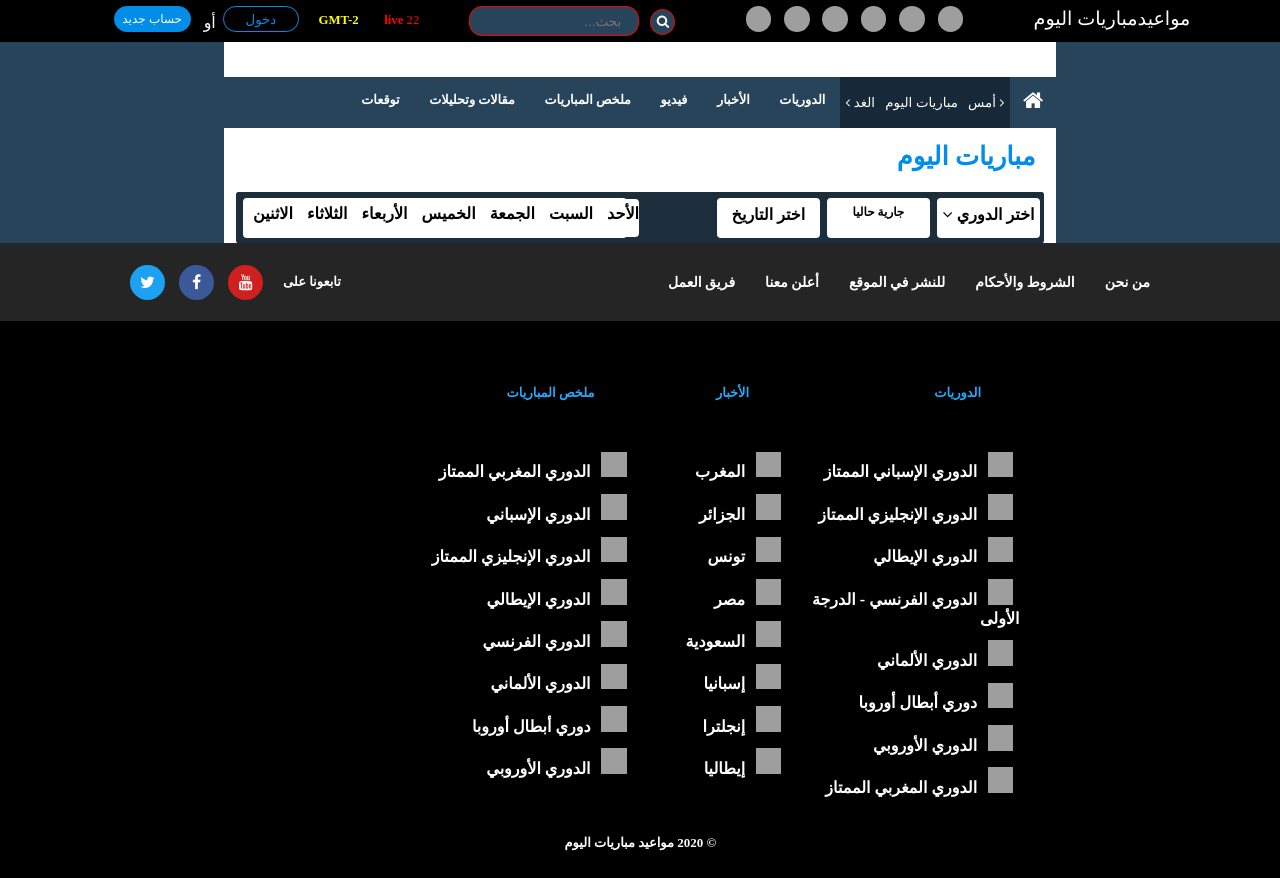
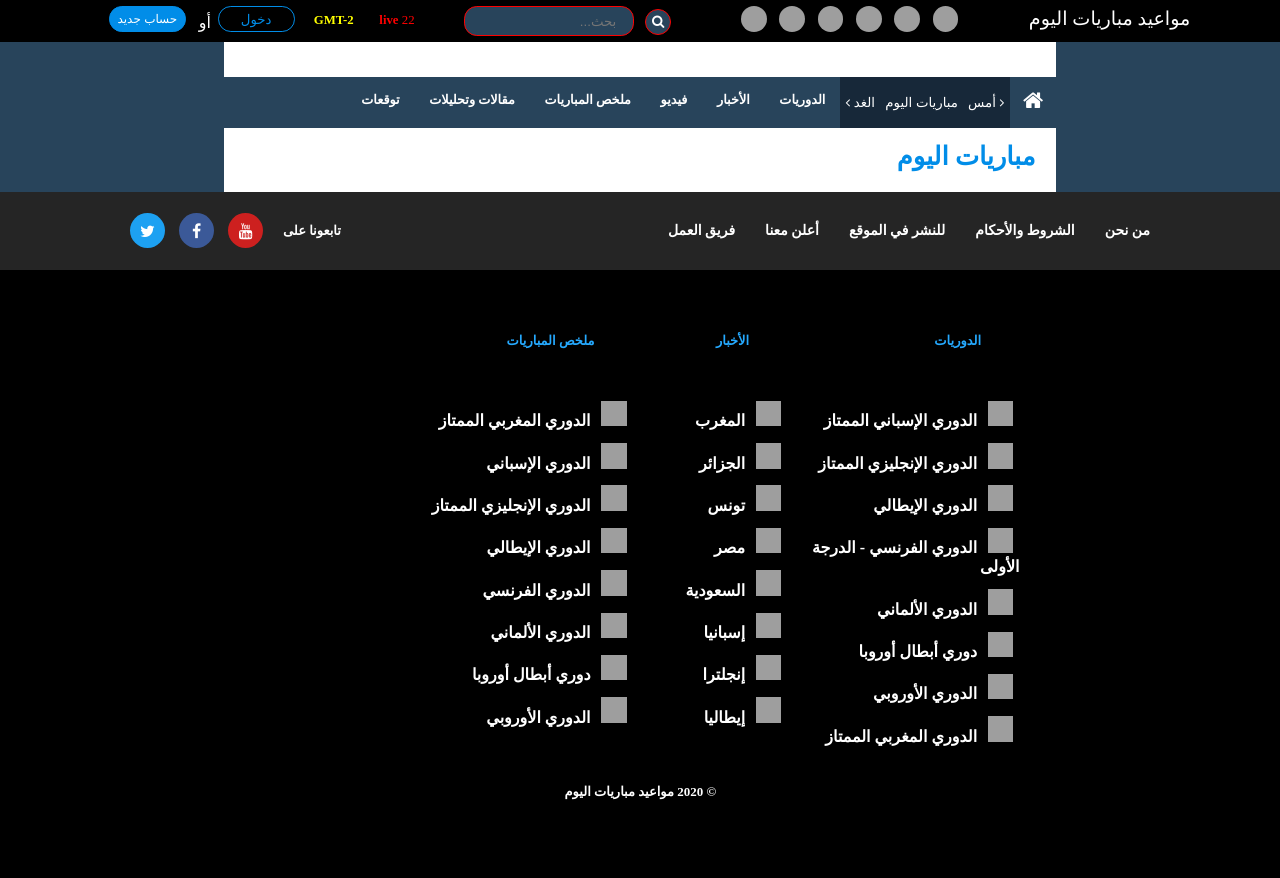
Before and after one commit to shaima96/Today-s-matches, a website: page public/index.html in a window 1280 px wide. Shown: the top 878 px of the page. Drawn offline with Linux system fonts and the light colour scheme; files that its build step writes are made by us from their sources; no server answers; grey boxes are pictures that could not be loaded.

Commit message:
Update index.html

```diff
--- a/public/index.html
+++ b/public/index.html
@@ -1,5 +1,4 @@
 <!DOCTYPE html>
-
 <html xmlns:fb="http://ogp.me/ns/fb#" lang="Ar">
    <head>
       <link
@@ -16,16 +15,15 @@
          />
       <meta name="Propellerads" content="ecb303167fbad56424cab790730f11be" />
       <meta property="fb:pages" content="125755974109904" />
-
       <link rel="stylesheet" type="text/css" href="index.css" />
       <link rel="stylesheet" href="css/index.css" type="text/css" />
-
       <title>مواعيد مباريات اليوم</title>
    </head>
    <body>
       <div id="topmenu">
          <span class="blankspan1"></span>
-      <span id="league-title">مواعيدمباريات اليوم</span>
+         <span id="league-title">      مواعيد مباريات اليوم
+         </span>
          <span>
          <span id="leagueimage"
             ><img
@@ -52,9 +50,7 @@
             src="https://cdn2.iconfinder.com/data/icons/world-flag-3/64/2-512.png"
             /></span>
          </span>
-
          <span class="blankspan2"></span>
-
          <span class="searchsection">
             <form method="GET">
                <input
@@ -71,14 +67,12 @@
             </button>
          </span>
          <a class="navbar-live"><b> live </b><span>22</span> </a>
-
          <span class="navbar-live2"> <b>GMT-2</b> </span>
          <button class="btnlogin" type="submit">دخول</button>
          <span class="or">أو</span>
          <button class="btnsignup" type="submit">حساب جديد</button>
       </div>
       <div id="namemenu"></div>
-
       <div id="bottommenu">
          <span id="menuitem"
             ><i
@@ -109,7 +103,6 @@
          </span>
          </span>
          </span>
-   </span>
          <span class="menuitem" id="menuitem"><b>الدوريات</b></span>
          <span class="menuitem" id="menuitem"><b>الأخبار</b></span>
          <span class="menuitem" id="menuitem"><b>فيديو</b></span>
@@ -120,56 +113,6 @@
       <div id="site">
          <div id="section1">
             <span id="s1"><b>مباريات اليوم </b></span>
-      </div>
-      <div id="chooseleague">
-        <ul id="calenderbuttons">
-          <li id="calenderdropdown">
-            اختر الدوري <i class="fa fa-angle-down"></i>
-          </li>
-          <li id="calenderlive">جارية حاليا</li>
-          <li id="calender-form" class="calender-date">اختر التاريخ</li>
-        </ul>
-
-        <div>
-          <ul
-            id="calendar-navigation"
-            style="border-right-width: 0px;border-right-style: solid;padding-right: 0px;margin-right: 10p;"
-          >
-            <li title="الاثنين 27 يناير 2020">
-              <a href="/analytics/calendar/2020-01-27/" role="button"
-                >الاثنين</a
-              >
-            </li>
-
-            <li title="الثلاثاء 28 يناير 2020">
-              <a href="/analytics/calendar/2020-01-28/" role="button"
-                >الثلاثاء</a
-              >
-            </li>
-
-            <li title="الأربعاء 29 يناير 2020">
-              <a href="/analytics/calendar/2020-01-29/" role="button"
-                >الأربعاء</a
-              >
-            </li>
-
-            <li title="الخميس 30 يناير 2020">
-              <a href="/analytics/calendar/2020-01-30/" role="button">الخميس</a>
-            </li>
-
-            <li title="الجمعة 31 يناير 2020" class="active" id="active">
-              <a href="/analytics/calendar/2020-01-31/" role="button">الجمعة</a>
-            </li>
-
-            <li title="السبت 1 فبراير 2020">
-              <a href="/analytics/calendar/2020-02-01/" role="button">السبت</a>
-            </li>
-
-            <li title="الأحد 2 فبراير 2020">
-              <a href="/analytics/calendar/2020-02-02/" role="button">الأحد</a>
-            </li>
-          </ul>
-        </div>
          </div>
          <div id="calendar-league"></div>
       </div>
@@ -406,7 +349,6 @@
                      </li>
                   </ul>
                </div>
-
                <p class="footer-copy">&copy; 2020 مواعيد مباريات اليوم</p>
             </div>
          </div>
```
Lines whose indentation alone changed are shown as unchanged.
